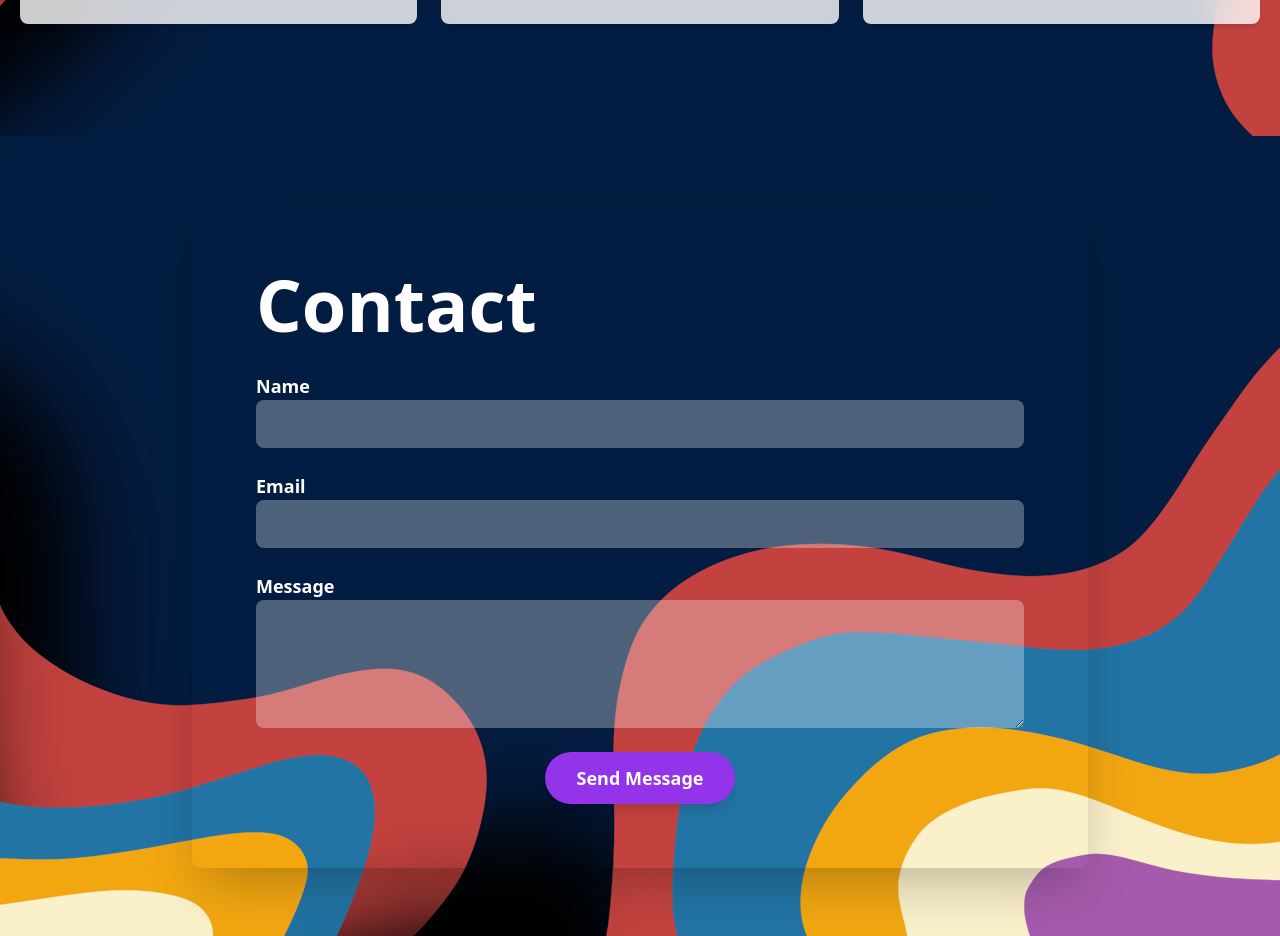
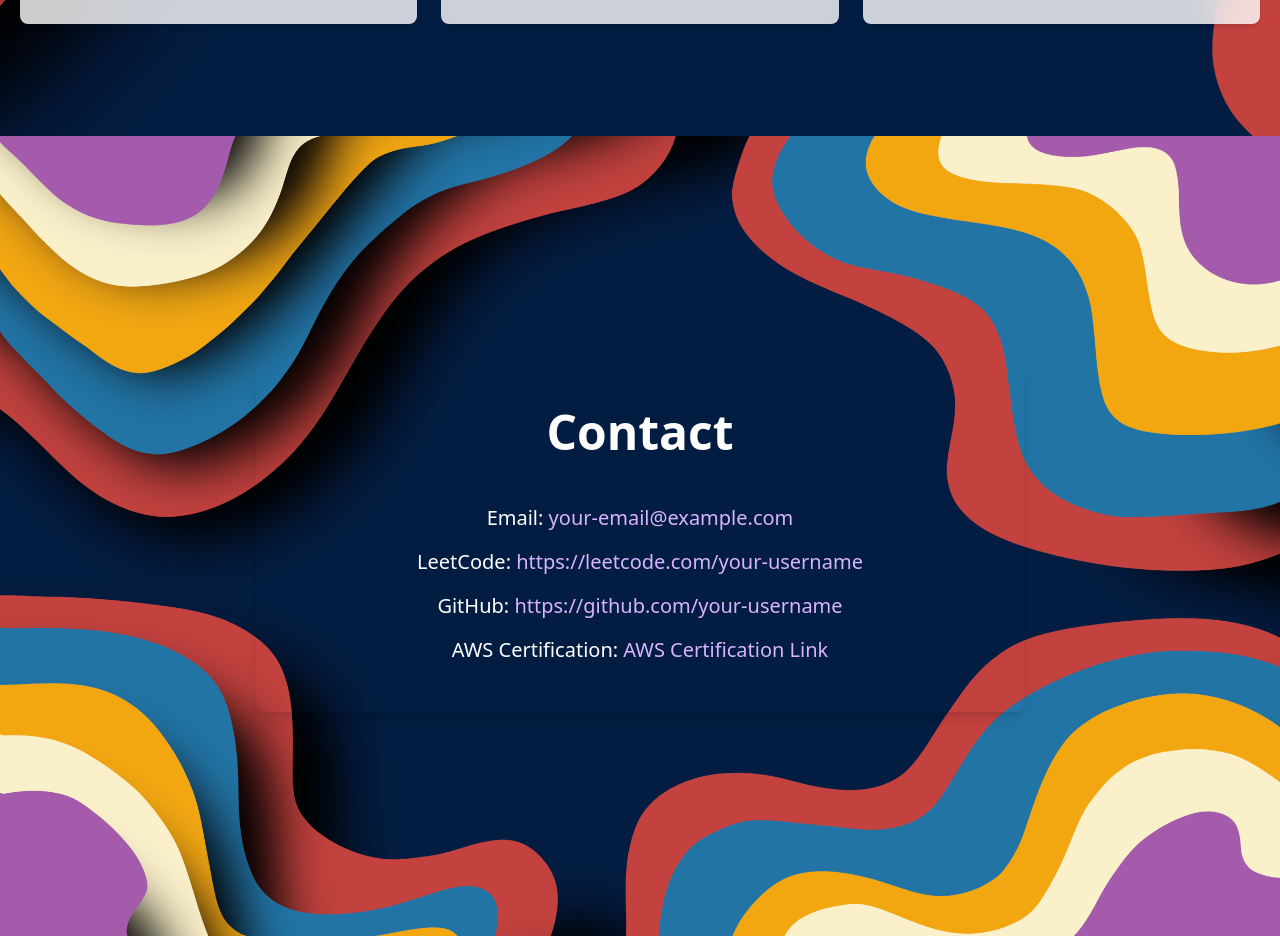
Before and after one commit to mriansabado/ians-portfolio-site, a React (Create React App) app: page / in a window 1280 px wide. Shown: the part 2080-3016 px from the top of the page. Built offline with nearby package versions, Linux system fonts and the light colour scheme; a web font is replaced by a local one.

Commit message:
fixed contact page

```diff
--- a/src/contact.js
+++ b/src/contact.js
@@ -1,101 +1,21 @@
-import React, { useState } from 'react';
+import React from 'react';
 import NightImage from './assets/bannerNight.png';
 
 const Contact = () => {
-  const [formData, setFormData] = useState({
-    name: '',
-    email: '',
-    message: ''
-  });
-
-  const [errors, setErrors] = useState({});
-
-  const handleChange = (e) => {
-    setFormData({
-      ...formData,
-      [e.target.name]: e.target.value
-    });
-  };
-
-  const validateForm = () => {
-    let newErrors = {};
-    if (!formData.name) newErrors.name = 'Name is required';
-    if (!formData.email) newErrors.email = 'Email is required';
-    else if (!/\S+@\S+\.\S+/.test(formData.email)) newErrors.email = 'Email is invalid';
-    if (!formData.message) newErrors.message = 'Message is required';
-    return newErrors;
-  };
-
-  const handleSubmit = (e) => {
-    e.preventDefault();
-    const newErrors = validateForm();
-    if (Object.keys(newErrors).length > 0) {
-      setErrors(newErrors);
-    } else {
-      console.log(formData);
-      alert('Message sent successfully!');
-      setFormData({ name: '', email: '', message: '' });
-      setErrors({});
-    }
-  };
-
   return (
     <div className="min-h-screen flex flex-col items-center justify-center text-white px-4 md:px-0"
       style={{
           backgroundImage: `url(${NightImage})`,
-          backgroundSize: "fill",
-          backgroundPosition: "bottom"
+          backgroundSize: "cover",
+          backgroundPosition: "center"
         }}>
-      <div className="w-full max-w-4xl bg-opacity-75 p-10 md:p-16 rounded-lg shadow-2xl flex flex-col items-center relative">
-        <div className="absolute inset-0 z-0">
-
-        </div>
-        <div className="relative z-10 w-full">
-          <h1 className="text-5xl md:text-7xl font-extrabold mb-8">Contact</h1>
-          <div className="w-full mt-8 space-y-6">
-            <form onSubmit={handleSubmit} className="space-y-6">
-              <div className="flex flex-col">
-                <label className="text-lg font-semibold">Name</label>
-                <input
-                  type="text"
-                  name="name"
-                  value={formData.name}
-                  onChange={handleChange}
-                  className="p-3 rounded-lg bg-opacity-30 bg-white text-black"
-                />
-                {errors.name && <span className="text-red-400 mt-1">{errors.name}</span>}
-              </div>
-              <div className="flex flex-col">
-                <label className="text-lg font-semibold">Email</label>
-                <input
-                  type="email"
-                  name="email"
-                  value={formData.email}
-                  onChange={handleChange}
-                  className="p-3 rounded-lg bg-opacity-30 bg-white text-black"
-                />
-                {errors.email && <span className="text-red-400 mt-1">{errors.email}</span>}
-              </div>
-              <div className="flex flex-col">
-                <label className="text-lg font-semibold">Message</label>
-                <textarea
-                  name="message"
-                  value={formData.message}
-                  onChange={handleChange}
-                  className="p-3 rounded-lg bg-opacity-30 bg-white text-black h-32"
-                />
-                {errors.message && <span className="text-red-400 mt-1">{errors.message}</span>}
-              </div>
-              <div className="flex justify-center">
-                <button
-                  type="submit"
-                  className="py-3 px-8 bg-purple-600 hover:bg-purple-800 transition-colors duration-300 text-lg font-semibold rounded-full shadow-lg"
-                >
-                  Send Message
-                </button>
-              </div>
-            </form>
-          </div>
+      <div className="w-full max-w-3xl bg-opacity-80 p-8 md:p-12 rounded-lg shadow-lg flex flex-col items-center text-center">
+        <h1 className="text-4xl md:text-5xl font-semibold mb-6">Contact</h1>
+        <div className="w-full mt-6 space-y-4 text-lg md:text-xl font-medium">
+          <p>Email: <a href="mailto:your-email@example.com" className="text-purple-300 hover:text-purple-400 transition-colors duration-200">your-email@example.com</a></p>
+          <p>LeetCode: <a href="https://leetcode.com/your-username" target="_blank" rel="noopener noreferrer" className="text-purple-300 hover:text-purple-400 transition-colors duration-200">https://leetcode.com/your-username</a></p>
+          <p>GitHub: <a href="https://github.com/your-username" target="_blank" rel="noopener noreferrer" className="text-purple-300 hover:text-purple-400 transition-colors duration-200">https://github.com/your-username</a></p>
+          <p>AWS Certification: <a href="https://www.certmetrics.com/amazon/public/transcript.aspx?transcript=your-certification-id" target="_blank" rel="noopener noreferrer" className="text-purple-300 hover:text-purple-400 transition-colors duration-200">AWS Certification Link</a></p>
         </div>
       </div>
     </div>
```
